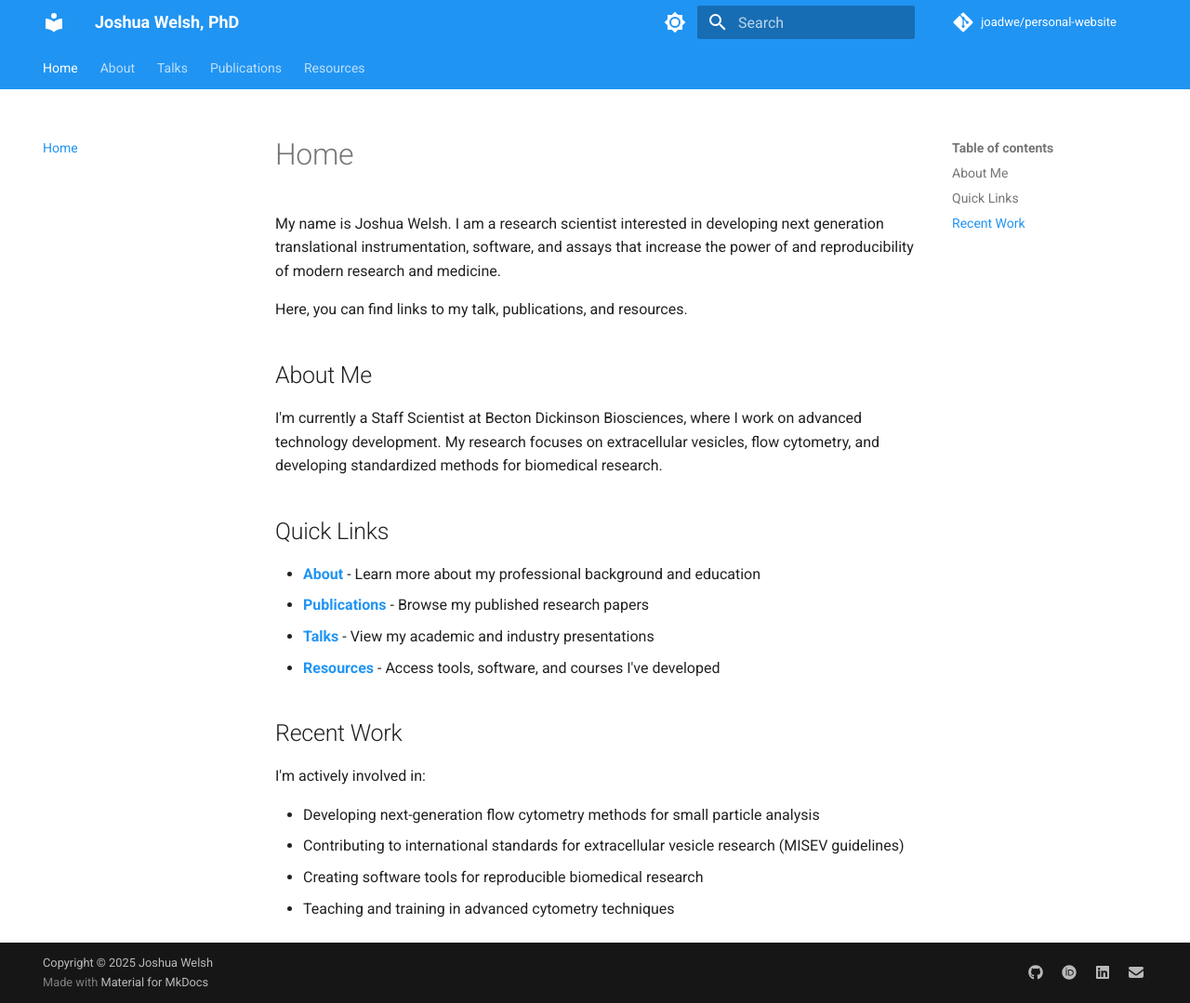
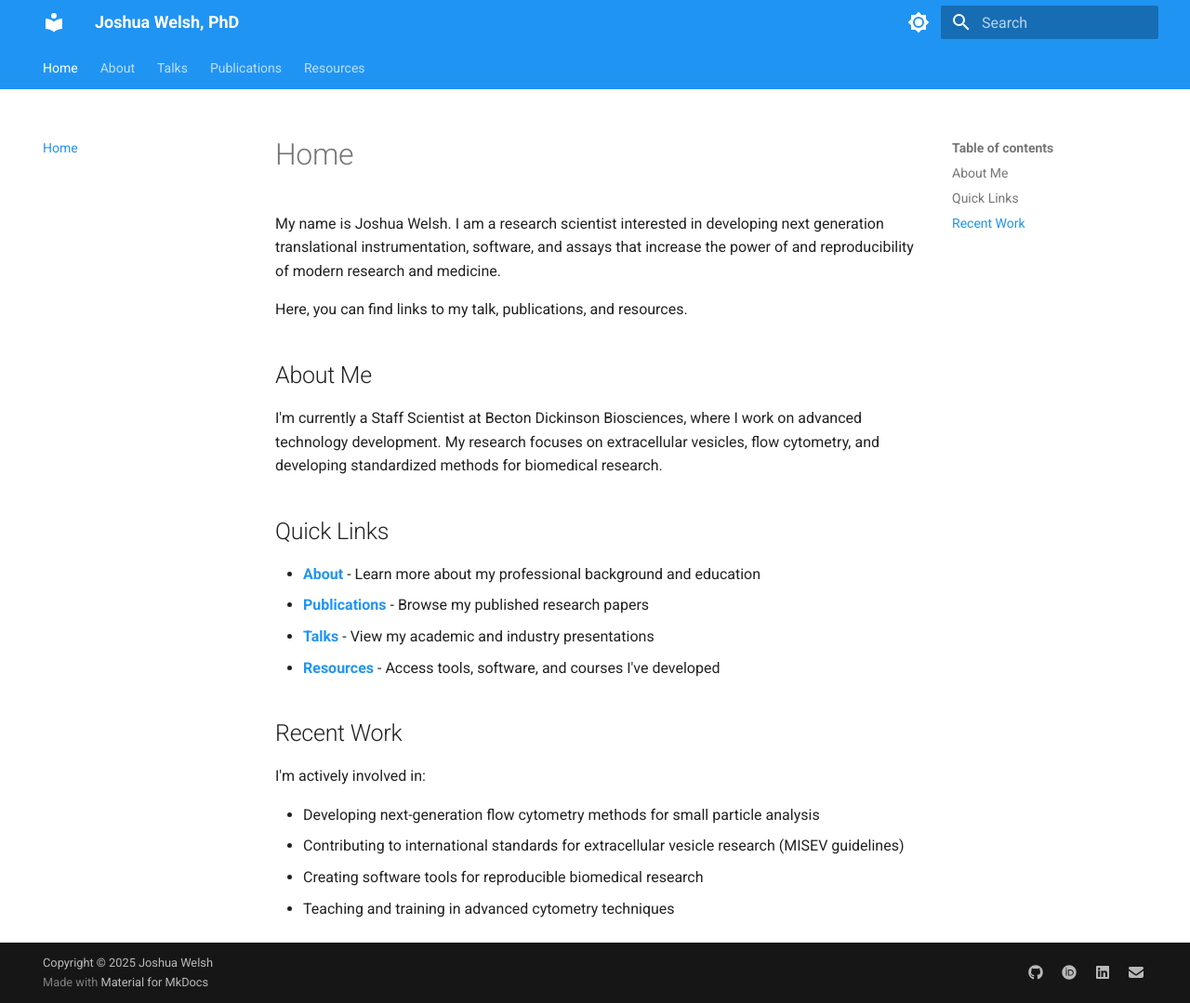
Before and after one commit to joadwe/personal-website, an MkDocs documentation site: the page built from docs/index.md, in a window 1280 px wide and 1079 px high. Shown: the whole window at 93% size. Built offline with MkDocs 1.6.1 and Material for MkDocs 9.7.7, drawn with Linux system fonts in a browser that asks for light colours; comment, search, counter and statistics services are not loaded.

```diff
--- a/mkdocs.yml
+++ b/mkdocs.yml
@@ -2,9 +2,6 @@ site_name: Joshua Welsh, PhD
 site_description: Personal website of Joshua Welsh, a research scientist interested in developing next generation translational instrumentation, software, and assays that increase the power of and reproducibility of modern research and medicine.
 site_author: Joshua Welsh
 site_url: https://joadwe.github.io/personal-website/
-
-repo_name: joadwe/personal-website
-repo_url: https://github.com/joadwe/personal-website
 
 theme:
   name: material
@@ -61,7 +58,7 @@ markdown_extensions:
 extra:
   social:
     - icon: fontawesome/brands/github
-      link: https://github.com/joshuawelsh
+      link: https://github.com/joadwe
     - icon: fontawesome/brands/orcid
       link: https://orcid.org/0000-0003-1746-1279
     - icon: fontawesome/brands/linkedin
```
